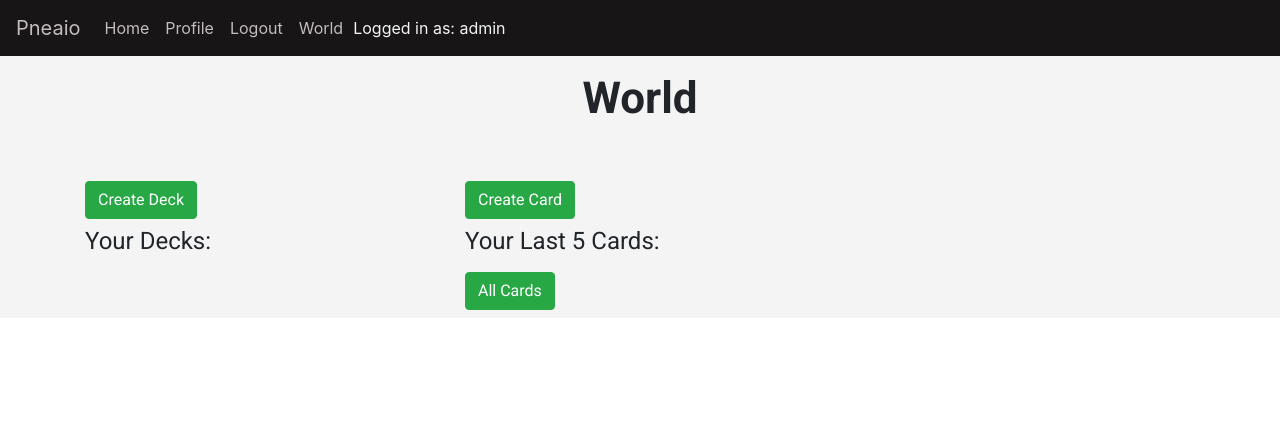
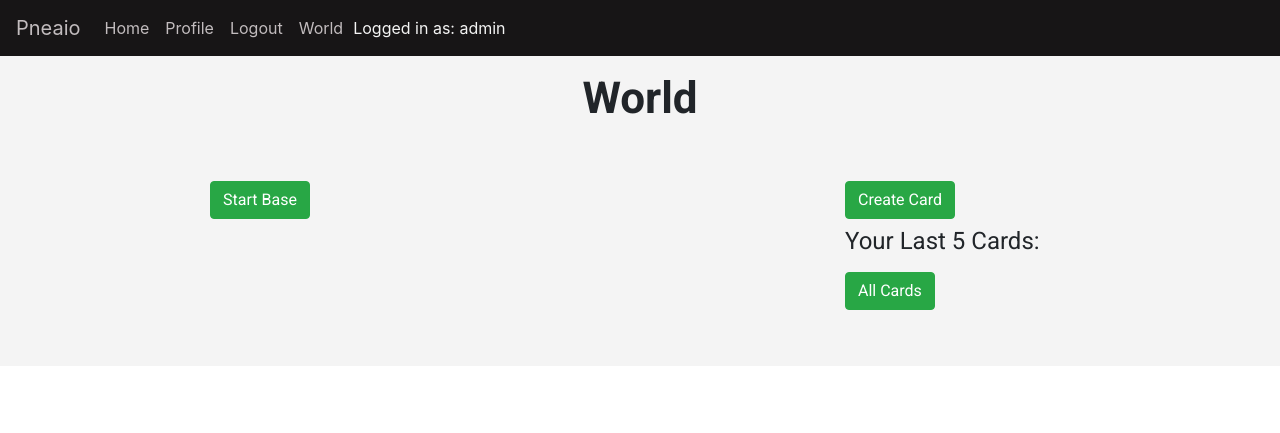
Before and after one commit to JackSnowdon/Pneaio, a Django app: page /world/world_index/ in a window 1280 px wide. Shown: the top 433 px of the page. Run offline with Django 3.2, Linux system fonts and the light colour scheme; a user stored in the database is signed in; data comes from the database, SQL or seed files in the repository; parts of the project's set-up code (start-up, migrations or seed data) failed here and were passed over; some libraries are stand-ins or nearby versions.

Commit message:
Base model creating, passing to template for views

```diff
--- a/world/models.py
+++ b/world/models.py
@@ -16,7 +16,7 @@ class Card(models.Model):
         return self.name
 
 
-class HomeBase(models.Model):
+class Base(models.Model):
     name = models.CharField(max_length=255)
     wins = models.PositiveIntegerField(validators=[MinValueValidator(0), MaxValueValidator(1000000)], default=0)
     linked = models.OneToOneField(Profile, on_delete=models.CASCADE)
--- a/world/templates/world_index.html
+++ b/world/templates/world_index.html
@@ -10,21 +10,29 @@
 
 <section class="cards">
     <div class="row">
-        <div class="col-4">
+        <div class="col-md-4 col-12 text-center mb-5">
+            {% if profile.base %}
+            <h5>{{ profile.base }}</h5>
+            {% else %}
+            <a href="{% url 'create_base' %}" role="button" class="btn btn-success mb-2" aria-disabled="false">Start Base</a> {% endif %}
+        </div>
+        <div class="col-md-4 col-12 mb-5">
+            {% if profile.base %}
             <a href="{% url 'create_deck' %}" role="button" class="btn btn-success mb-2" aria-disabled="false">Create Deck</a>
             <h4>Your Decks:</h4>
             {% for deck in decks %}
             <p class="mb-0">- <a href="{% url 'deck' deck.id %}" class="card-links single-deck">{{ deck.name }}</a>
                 <a href="{% url 'delete_deck' deck.id %}" class="card-links card-delete" onclick="return confirm('Are you sure you to delete {{ deck }}?');"><i class="fas fa-trash-alt"></i></a>
             </p>
-            {% endfor %}
+            {% endfor %} {% endif %}
         </div>
-        <div class="col-4">
+        <div class="col-md-4 col-12 mb-5">
             <a href="{% url 'create_card' %}" role="button" class="btn btn-success mb-2" aria-disabled="false">Create Card</a>
             <h4>Your Last 5 Cards:</h4>
             <ul>
                 {% for card in cards %}
-                <li><a href="{% url 'view_card' card.id %}" class="card-links single-card">{{ card.name }}</a> <span class="small">level {{ card.level }}</span><a href="{% url 'edit_card' card.id %}" class="card-links card-edit"><i class="far fa-edit"></i></a>
+                <li><a href="{% url 'view_card' card.id %}" class="card-links single-card">{{ card.name }}</a> <span class="small">{{ card.level }}<i class="fas fa-star star-chip"></i></span>
+                    <a href="{% url 'edit_card' card.id %}" class="card-links card-edit"><i class="far fa-edit"></i></a>
                     <a href="{% url 'delete_card' card.id %}" class="card-links card-delete" onclick="return confirm('Are you sure you to delete {{ card }}?');"><i class="fas fa-trash-alt"></i></a>
                 </li>
                 {% endfor %}
--- a/world/urls.py
+++ b/world/urls.py
@@ -13,4 +13,5 @@ urlpatterns = [
     path(r'deck/<int:pk>', deck, name="deck"),
     path(r'add_single_card/<int:pk>', add_single_card, name="add_single_card"),
     path(r'remove_single_card/<int:pk>', remove_single_card, name="remove_single_card"),
+    path('create_base/', create_base, name="create_base"),
 ]
--- a/world/views.py
+++ b/world/views.py
@@ -6,15 +6,16 @@ from .forms import *
 
 # Create your views here.
 
-# Cards
-
 
 @login_required
 def world_index(request):
     profile = request.user.profile
     cards = Card.objects.filter(created_by=profile).order_by('-id')[:5]
     decks = Deck.objects.filter(owned_by=profile).order_by('-id')[:5]
-    return render(request, "world_index.html", {"cards": cards, "decks": decks})
+    return render(request, "world_index.html", {"cards": cards, "decks": decks, "profile": profile})
+
+
+# Cards
 
 
 @login_required
@@ -167,3 +168,19 @@ def remove_single_card(request, pk):
     this_card.delete()
     messages.error(request, f"Revmoed {this_card} From {this_deck}", extra_tags="alert")
     return redirect("deck", this_deck.id)
+
+# Home Base
+
+@login_required
+def create_base(request):
+    if request.method == "POST":
+        base_form = NewBase(request.POST)
+        if base_form.is_valid():
+            form = base_form.save(commit=False)
+            form.linked = request.user.profile
+            form.save()
+            messages.error(request, "New Base Created: {0}".format(form.name), extra_tags="alert")
+            return redirect("world_index")
+    else:
+        base_form = NewBase()
+    return render(request, "create_base.html", {"base_form": base_form})
```
Also changed, not shown: world/forms.py (+7 -0 lines), world/templates/create_base.html (added, +36 -0 lines), db.sqlite3, world/migrations/0006_auto_20200820_1434.py (added).
